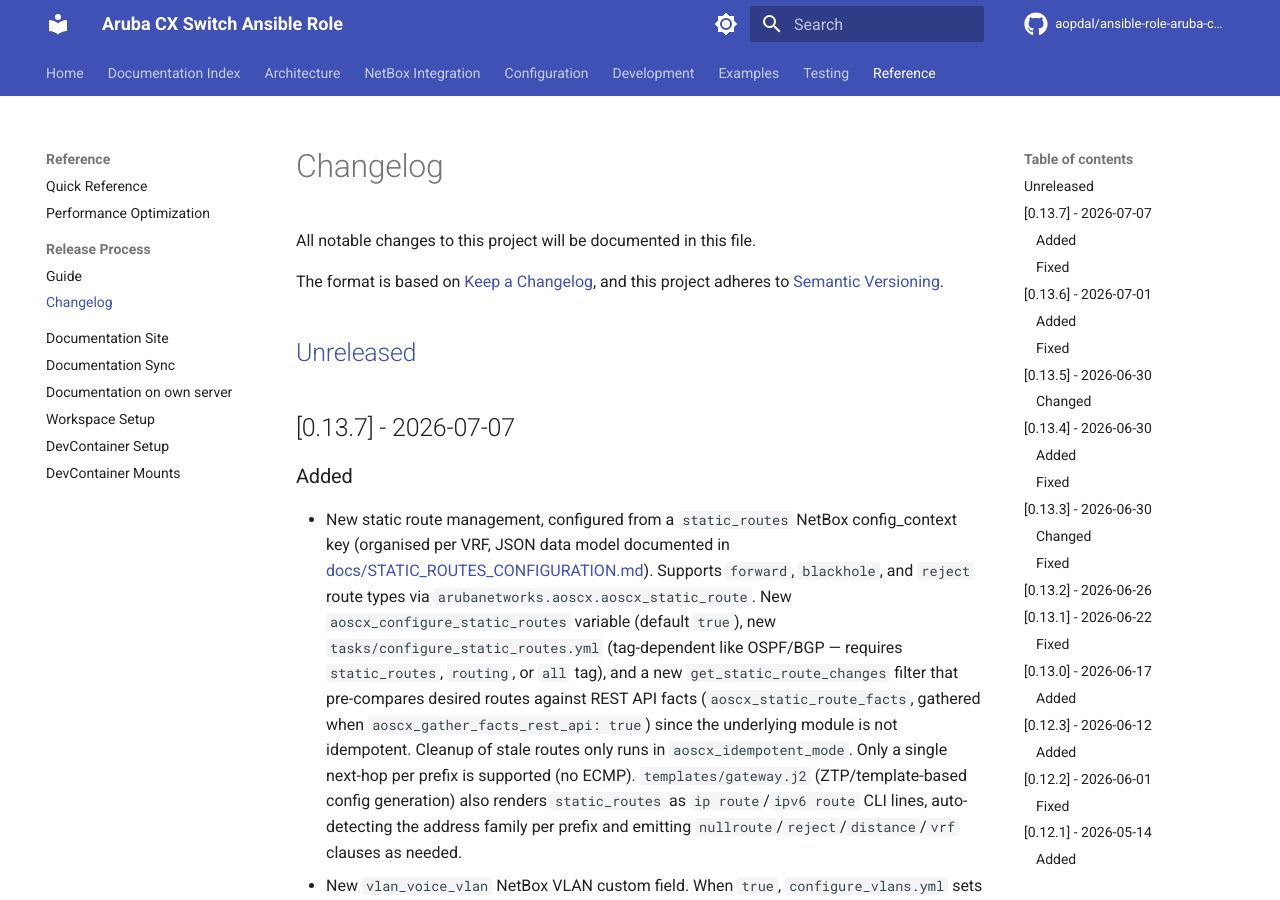
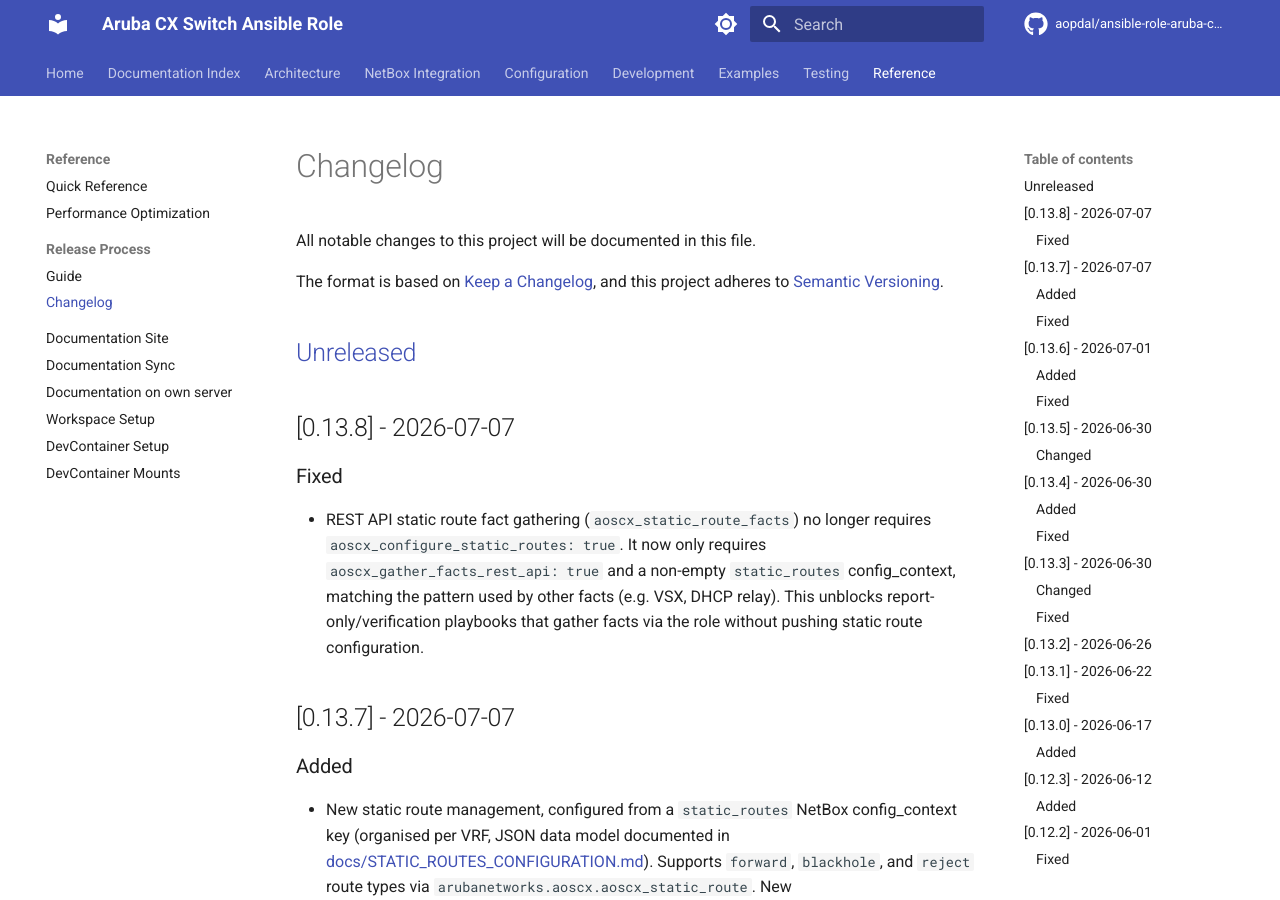
Before and after one commit to aopdal/ansible-role-aruba-cx-switch, an MkDocs documentation site: the page built from docs/CHANGELOG.md, in a window 1280 px wide and 900 px high. Built offline with MkDocs 1.6.1 and Material for MkDocs 9.7.7, drawn with Linux system fonts in a browser that asks for light colours; comment, search, counter and statistics services are not loaded.

Commit message:
chore: release version 0.13.8

```diff
--- a/docs/CHANGELOG.md
+++ b/docs/CHANGELOG.md
@@ -6,6 +6,12 @@
 and this project adheres to [Semantic Versioning](https://semver.org/spec/v2.0.0.html).
 
 ## [Unreleased]
+
+## [0.13.8] - 2026-07-07
+
+### Fixed
+
+- REST API static route fact gathering (`aoscx_static_route_facts`) no longer requires `aoscx_configure_static_routes: true`. It now only requires `aoscx_gather_facts_rest_api: true` and a non-empty `static_routes` config_context, matching the pattern used by other facts (e.g. VSX, DHCP relay). This unblocks report-only/verification playbooks that gather facts via the role without pushing static route configuration.
 
 ## [0.13.7] - 2026-07-07
 
```
Also changed, not shown: CHANGELOG.md (+6 -0 lines), 1 other file.
